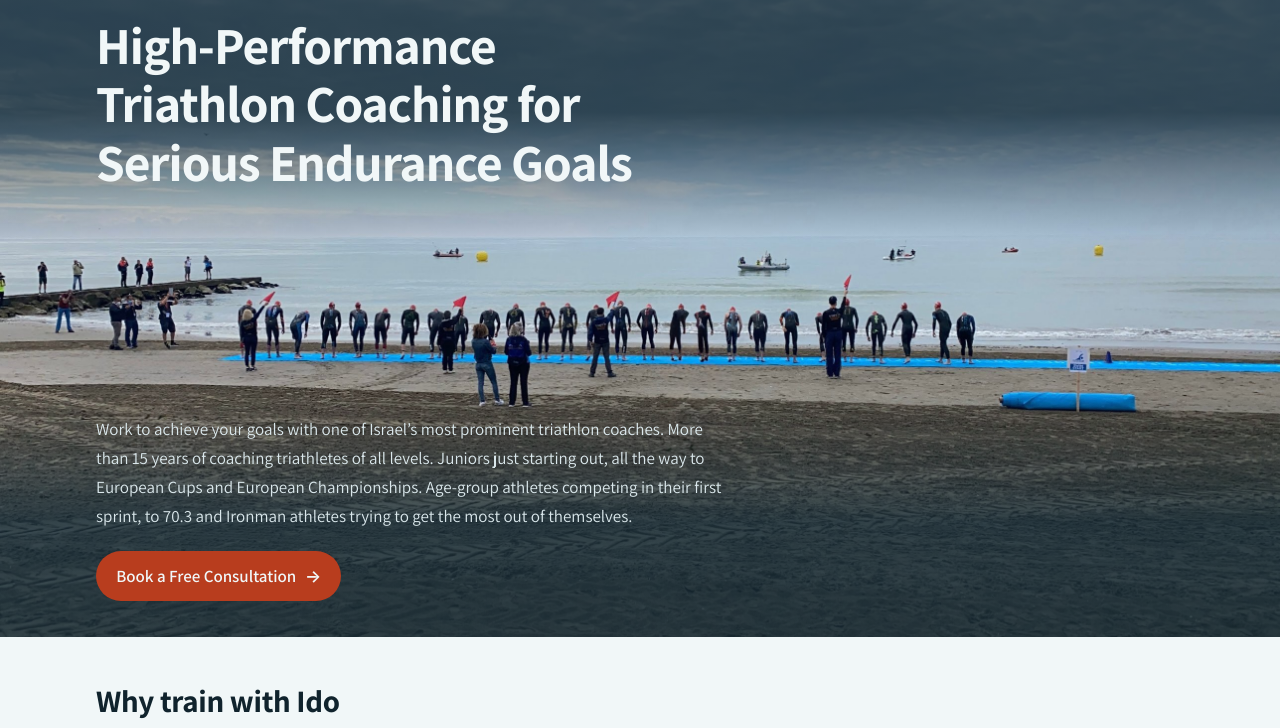
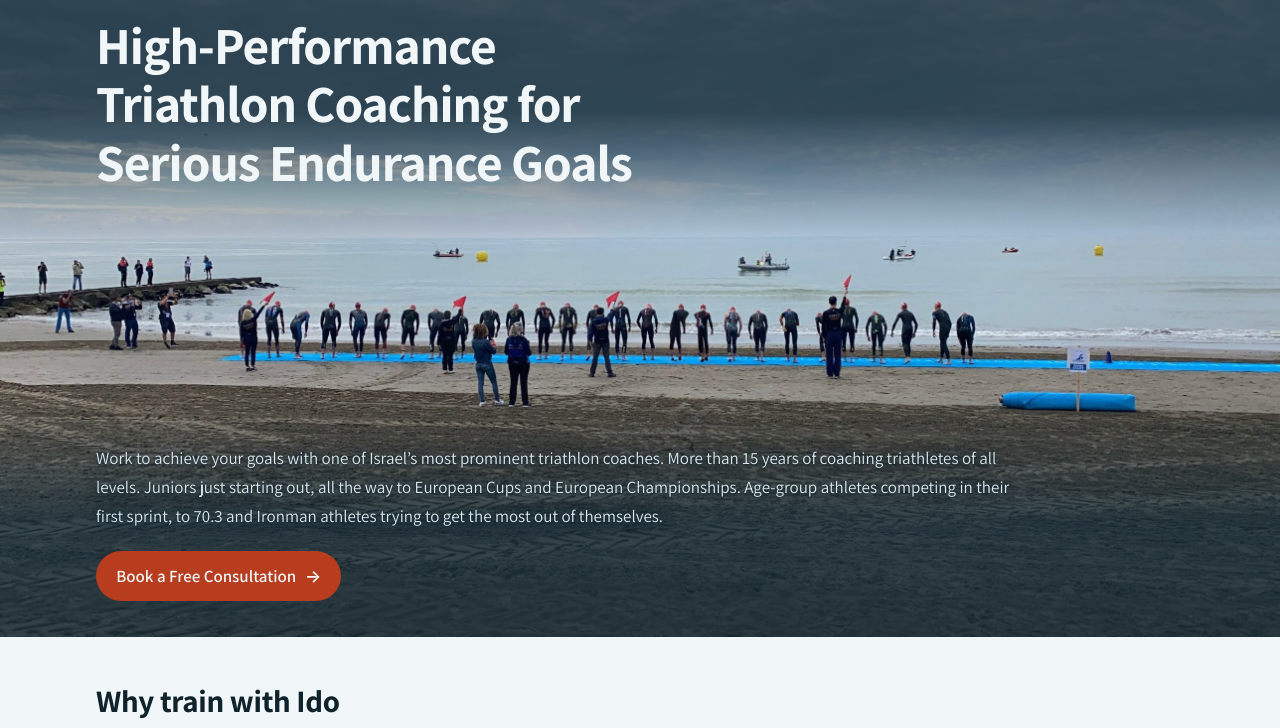
Before and after one commit to idokatze/coachidok-site, an Astro site: page / in a window 1280 px wide. Shown: the part 72-800 px from the top of the page. Built offline with nearby package versions, Linux system fonts and the light colour scheme; Astro itself is replaced by a stand-in of ours; a web font is replaced by a local one.

Commit message:
Hero: wider paragraph, sits lower

```diff
--- a/src/components/PageHeader.astro
+++ b/src/components/PageHeader.astro
@@ -80,7 +80,9 @@ const beside = (image && !cover) || aside;
       grid-template-rows: auto 1fr auto auto;   /* title · empty middle (the swimmers) · lead · buttons */
     }
     .page-header--cover .page-title { grid-column: 1 / -1; max-width: 30ch; }
-    .page-header--cover .page-header__text .page-header__lead { grid-row: 3; align-self: end; margin: 0; }
+    .page-header--cover .page-header__text .page-header__lead { grid-row: 3; align-self: end; max-width: 58rem; margin: 0; text-shadow: 0 1px 2px var(--cover), 0 0 16px var(--cover); }
+    /* wider than the usual reading width: three lines instead of four, so the paragraph starts lower, on the darker sand;
+       the glow keeps it readable where the photo is light (the bright waterline, under the Hebrew text) — the photo itself isn't darkened */
     .page-header--cover .page-header__text :global(.btn-row) { grid-row: 4; justify-self: start; margin: 1.25rem 0 0; }
     .page-header__bg { inset: 0; height: 100%; object-position: 50% 55%; }
     .page-header--cover::before {
```
